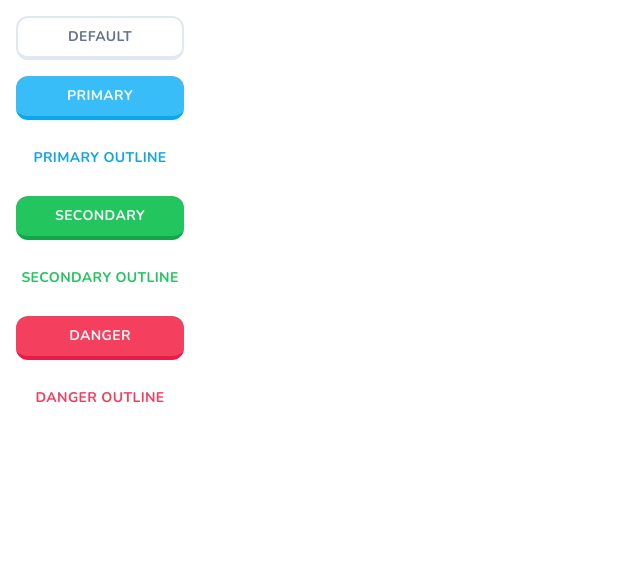
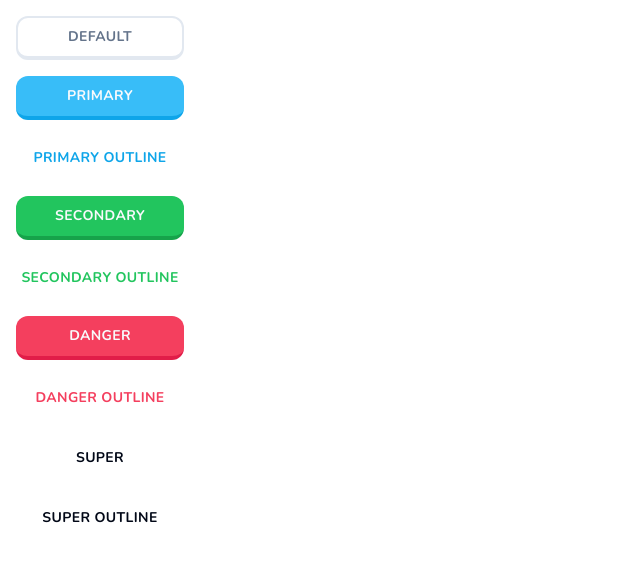
Before and after one commit to curlydoodle/duolingo-clone-nextjs, a Next.js app: page / in a window 1280 px wide. Shown: the top 562 px of the page, without its empty margins (0-640 px from the left). Built offline with nearby package versions, Linux system fonts and the light colour scheme.

Commit message:
update the Home page

```diff
--- a/app/page.tsx
+++ b/app/page.tsx
@@ -10,6 +10,8 @@ export default function Home() {
       <Button variant="secondaryOutline">Secondary Outline</Button>
       <Button variant="danger">Danger</Button>
       <Button variant="dangerOutline">Danger Outline</Button>
+      <Button variant="super">Super</Button>
+      <Button variant="superOutline">Super Outline</Button>
     </div>
   );
 }
```
